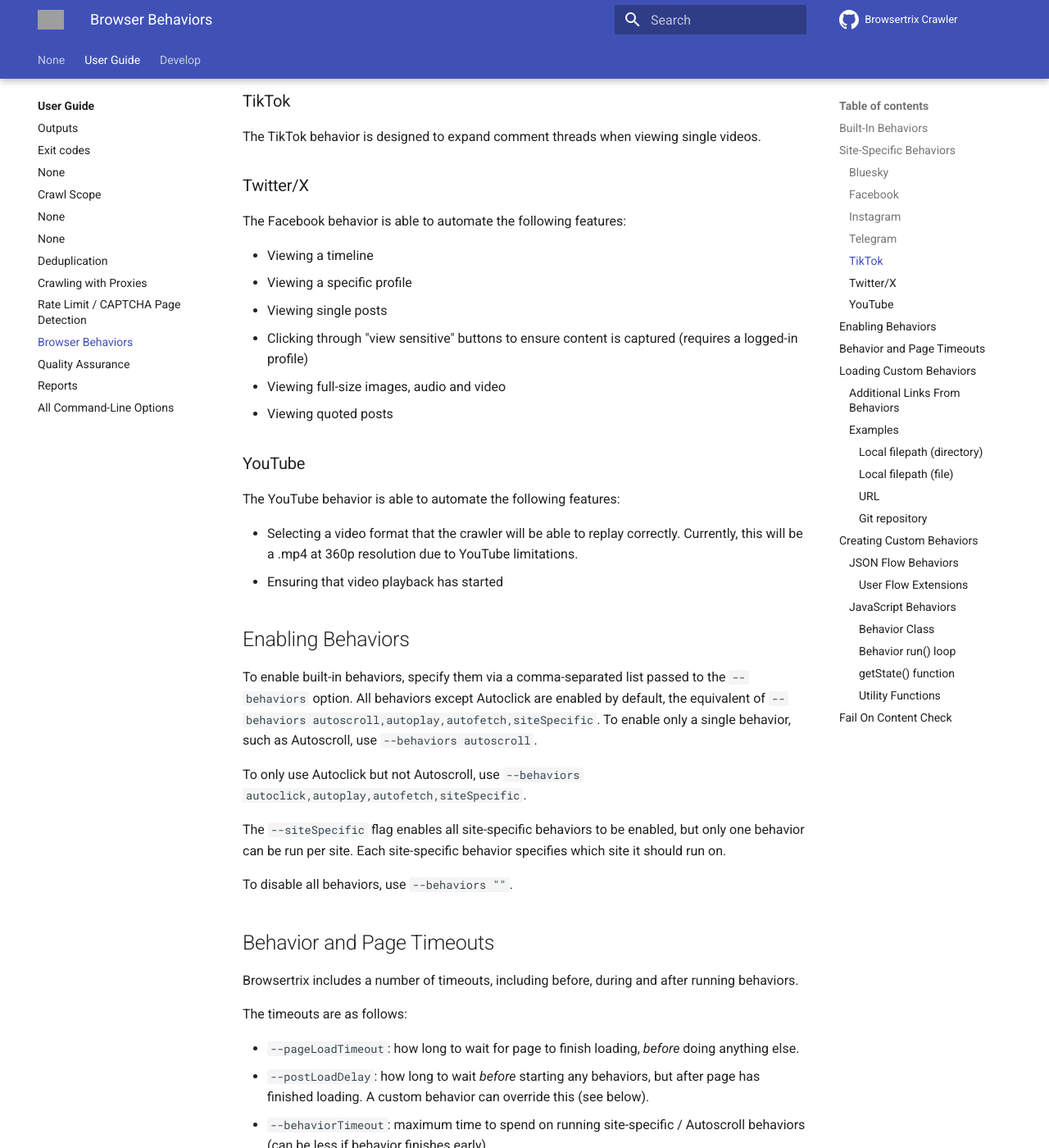
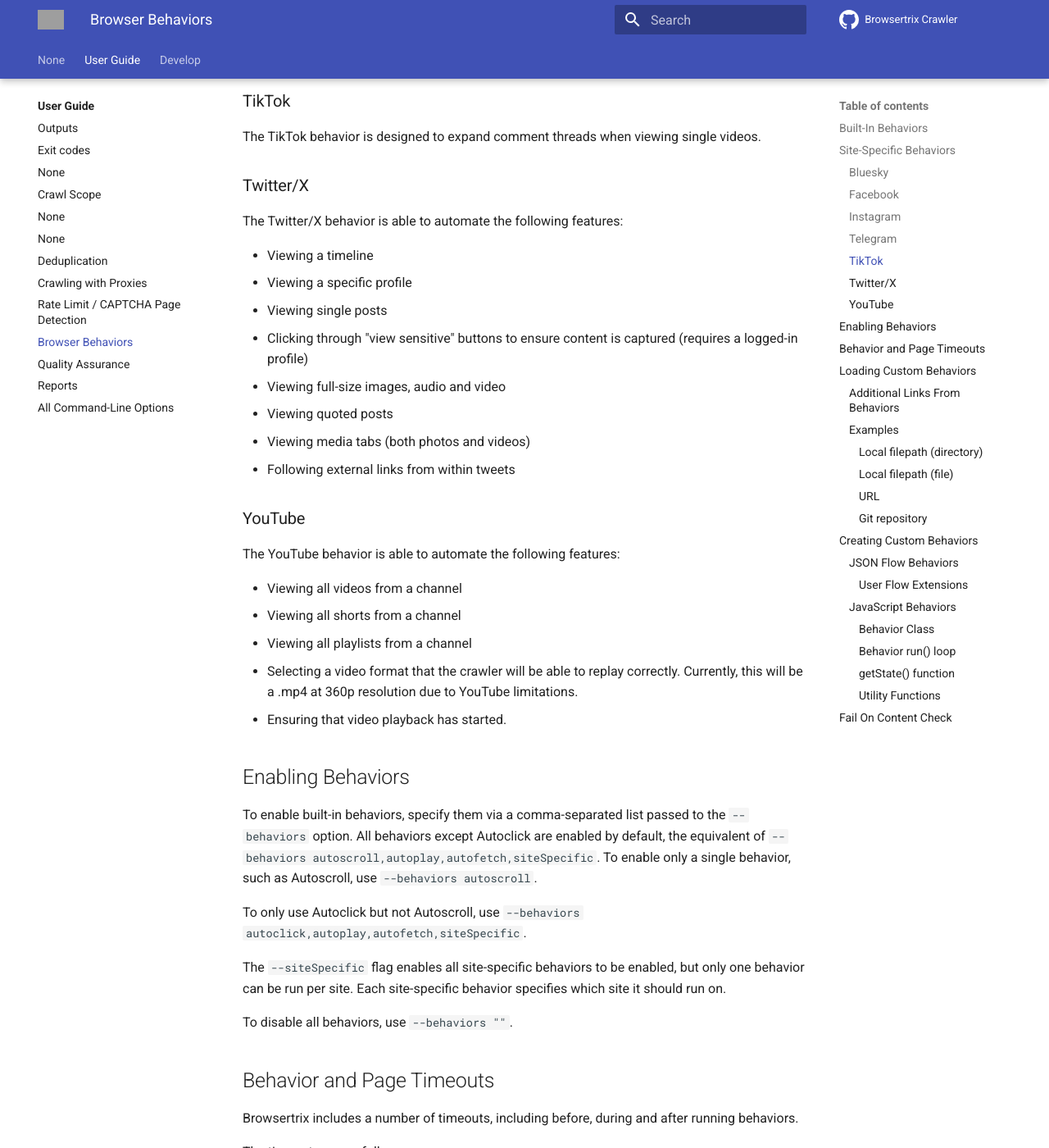
Before and after one commit to webrecorder/browsertrix-crawler, an MkDocs documentation site: the page built from docs/docs/user-guide/behaviors.md, in a window 1280 px wide and 1400 px high, scrolled down 2188 px. Shown: the whole window at 82% size. Built offline with MkDocs 1.6.1 and Material for MkDocs 9.7.7, drawn with Linux system fonts in a browser that asks for light colours; comment, search, counter and statistics services are not loaded; grey boxes are pictures that could not be loaded.

Commit message:
docs: update site-specific behaviours (#1178)
Adds the recent Twitter/X and YouTube behaviour changes.

```diff
--- a/docs/docs/user-guide/behaviors.md
+++ b/docs/docs/user-guide/behaviors.md
@@ -68,7 +68,7 @@
 
 ### Twitter/X
 
-The Facebook behavior is able to automate the following features:
+The Twitter/X behavior is able to automate the following features:
 
 - Viewing a timeline
 - Viewing a specific profile
@@ -76,13 +76,18 @@
 - Clicking through "view sensitive" buttons to ensure content is captured (requires a logged-in profile)
 - Viewing full-size images, audio and video
 - Viewing quoted posts
+- Viewing media tabs (both photos and videos)
+- Following external links from within tweets
 
 ### YouTube
 
 The YouTube behavior is able to automate the following features:
 
+- Viewing all videos from a channel
+- Viewing all shorts from a channel
+- Viewing all playlists from a channel
 - Selecting a video format that the crawler will be able to replay correctly. Currently, this will be a .mp4 at 360p resolution due to YouTube limitations.
-- Ensuring that video playback has started
+- Ensuring that video playback has started.
 
 ## Enabling Behaviors
 
```
